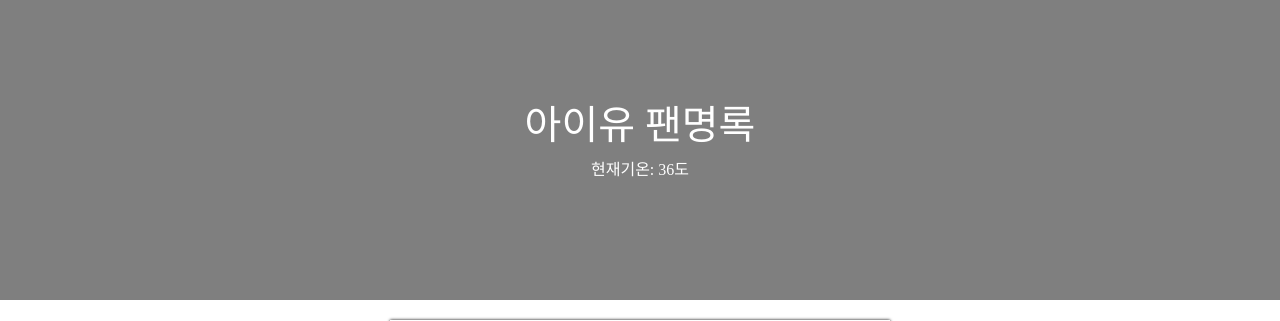
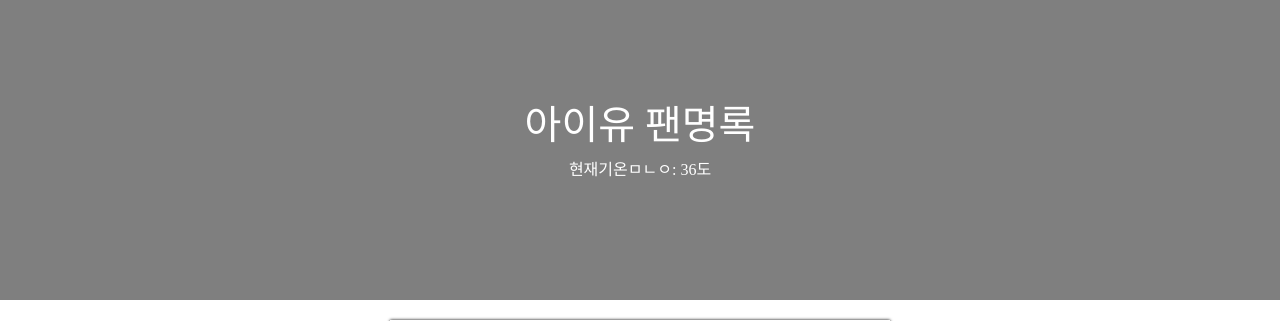
Before and after one commit to Sparta-react-miniproject/dakyung-project, a Flask app: page / in a window 1280 px wide. Shown: the top 321 px of the page. Run offline with Flask 2, Linux system fonts and the light colour scheme; data that the repository does not hold is empty; some libraries are stand-ins or nearby versions.

Commit message:
현재기온ㅁㄴㅇ: 로 수정

```diff
--- a/templates/index.html
+++ b/templates/index.html
@@ -168,7 +168,8 @@
 <body>
 <div class="mypic">
     <h1>아이유 팬명록</h1>
-    <p>현재기온: <span id="temp">36</span>도</p>
+    <p>현재기온ㅁㄴㅇ: <span id="temp">36</span>도</p>
+
 </div>
 
 
```
